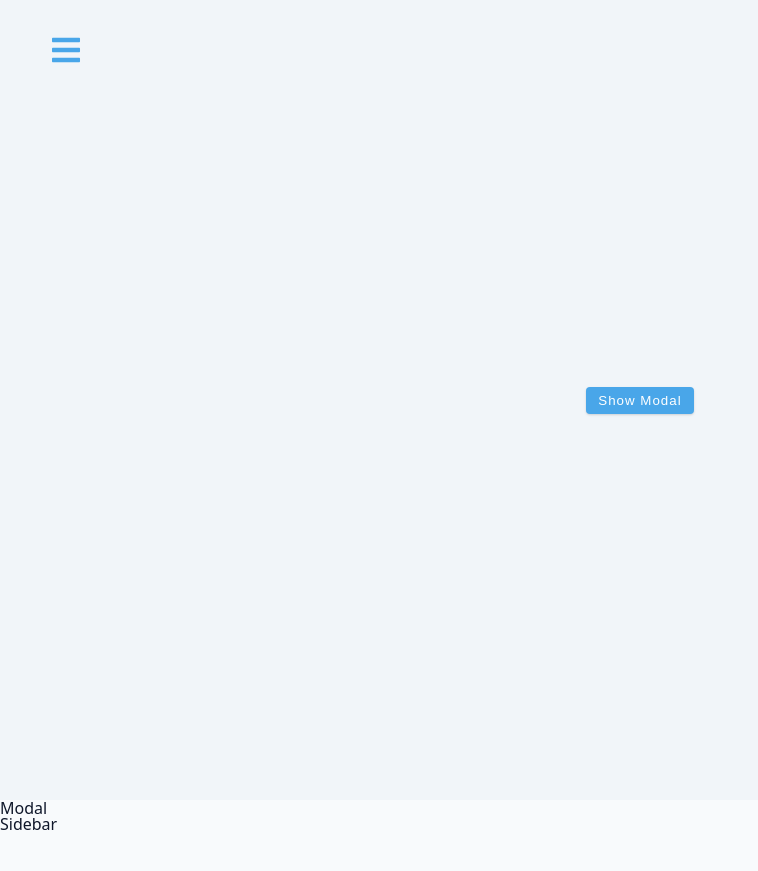
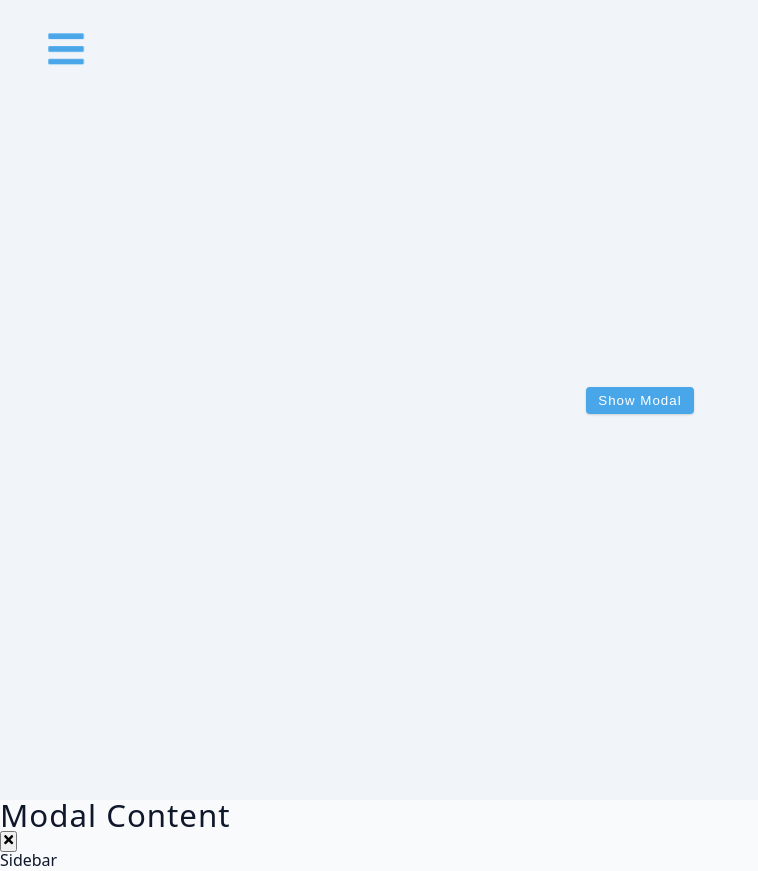
Before and after one commit to LaelPierre/react_projects, a React (Vite) app in the folder sidebar_modal/: page / in a window 1280 px wide. Shown: the whole page, without its empty margins (0-758 px from the left). Before the commit the page ends 835 px from the top, so only its background shows below. Built offline with nearby package versions, Linux system fonts and the light colour scheme.

Commit message:
added modal component

```diff
--- a/sidebar_modal/src/Modal.jsx
+++ b/sidebar_modal/src/Modal.jsx
@@ -1,7 +1,20 @@
 import React from "react";
+import { FaTimes } from "react-icons/fa";
+import { useGlobalContext } from "./context";
 
 const Modal = () => {
-  return <div>Modal</div>;
+  const { isModalOpen, closeModal } = useGlobalContext();
+
+  return (
+    <div className="modal-overlay">
+      <div className="modal-container">
+        <h3>modal content</h3>
+        <button className="close-modal-btn" onClick={closeModal}>
+          <FaTimes />
+        </button>
+      </div>
+    </div>
+  );
 };
 
 export default Modal;
```
